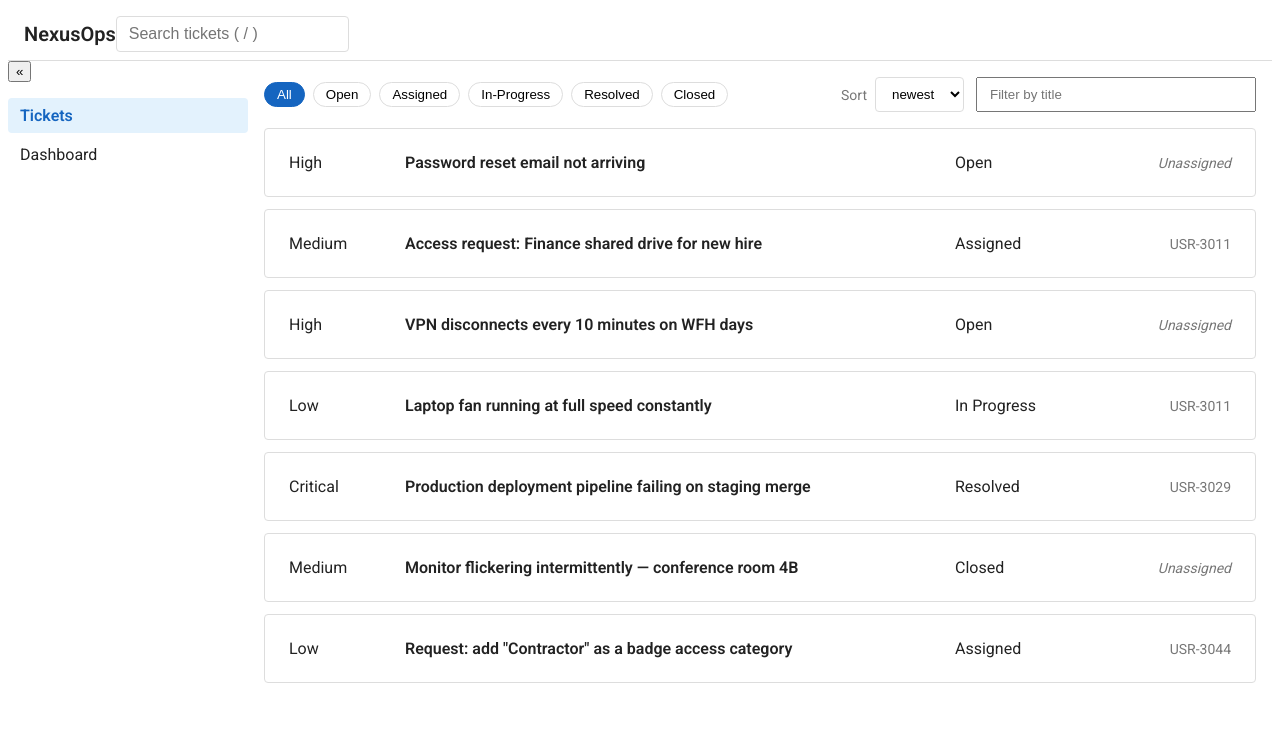
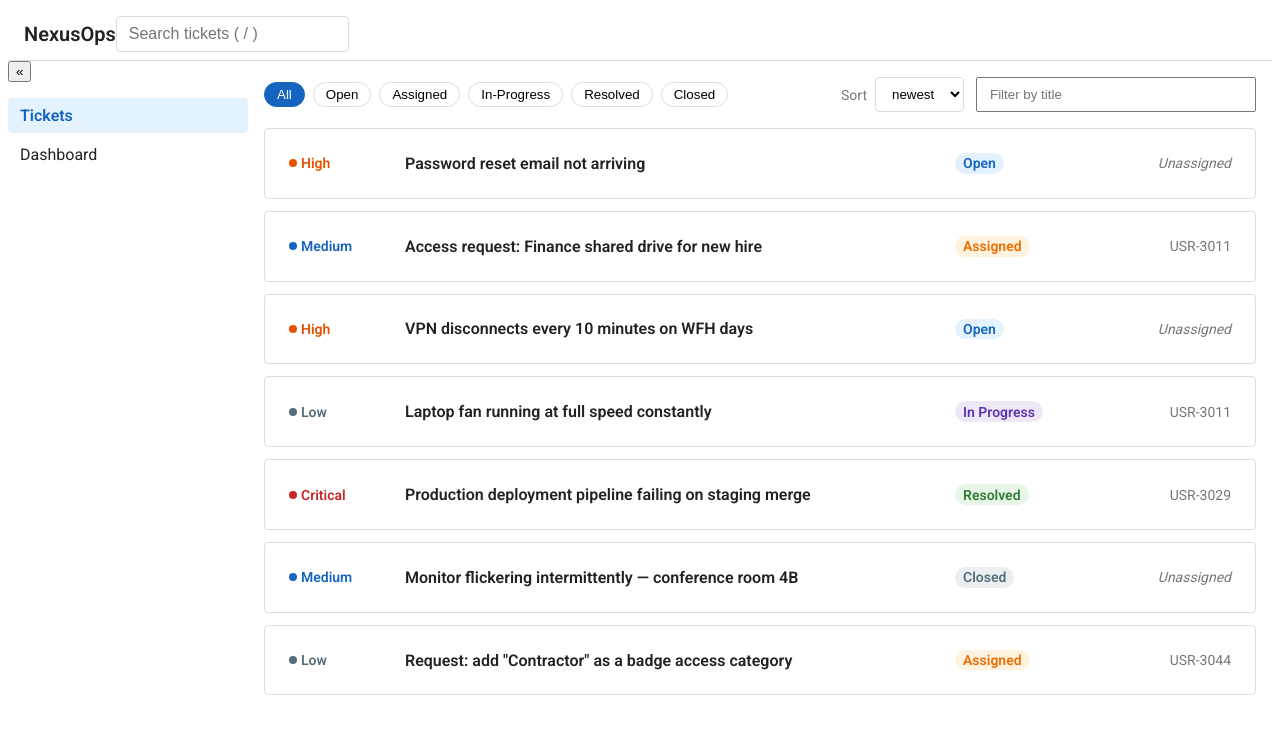
Before and after one commit to SaurabhaArya0501/nexusops, an Angular app: page /tickets in a window 1280 px wide. Shown: the top 734 px of the page. Built offline with nearby package versions, Linux system fonts and the light colour scheme.

Commit message:
fix(styles): move badge and priority-tag styles to shared stylesheet

```diff
--- a/src/styles.scss
+++ b/src/styles.scss
@@ -1,5 +1,6 @@
 @use 'styles/fonts';
 @use 'styles/tokens';
+@use 'styles/badges';
 
 body {
   font-family: var(--font-family-base);
--- /dev/null
+++ b/src/styles/_badges.scss
@@ -0,0 +1,78 @@
+.badge {
+  display: inline-block;
+  padding: 0.15rem var(--space-2);
+  border-radius: 999px;
+  font-size: var(--font-size-sm);
+  font-weight: var(--font-weight-semibold);
+  white-space: nowrap;
+  width: fit-content;
+}
+
+.badge--open {
+  background: var(--color-primary-bg);
+  color: var(--color-primary);
+}
+
+.badge--assigned {
+  background: #fff3e0;
+  color: #ef6c00;
+}
+
+.badge--in-progress {
+  background: #ede7f6;
+  color: #5e35b1;
+}
+
+.badge--resolved {
+  background: #e8f5e9;
+  color: #2e7d32;
+}
+
+.badge--closed {
+  background: #eceff1;
+  color: #546e7a;
+}
+
+.priority-tag {
+  display: inline-flex;
+  align-items: center;
+  gap: var(--space-1);
+  font-size: var(--font-size-sm);
+  font-weight: var(--font-weight-semibold);
+  text-transform: capitalize;
+}
+
+.priority-tag__dot {
+  width: 8px;
+  height: 8px;
+  border-radius: 50%;
+  flex-shrink: 0;
+}
+
+.priority-tag--critical {
+  color: var(--color-priority-critical-text);
+}
+.priority-tag--critical .priority-tag__dot {
+  background: var(--color-priority-critical-text);
+}
+
+.priority-tag--high {
+  color: var(--color-priority-high-text);
+}
+.priority-tag--high .priority-tag__dot {
+  background: var(--color-priority-high-text);
+}
+
+.priority-tag--medium {
+  color: var(--color-priority-medium-text);
+}
+.priority-tag--medium .priority-tag__dot {
+  background: var(--color-priority-medium-text);
+}
+
+.priority-tag--low {
+  color: var(--color-priority-low-text);
+}
+.priority-tag--low .priority-tag__dot {
+  background: var(--color-priority-low-text);
+}
```
